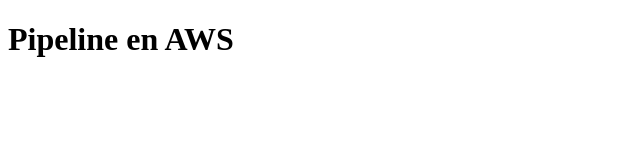
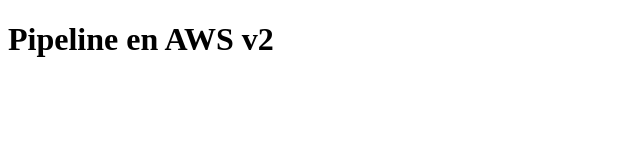
Before and after one commit to Elihan303/code-pipeline-aws, a website: page views/index.html in a window 1280 px wide. Shown: the full height of the page, 0-640 px from the left. Drawn offline with Linux system fonts and the light colour scheme.

Commit message:
Update index.html

```diff
--- a/views/index.html
+++ b/views/index.html
@@ -7,6 +7,6 @@
     <title>Document</title>
 </head>
 <body>
-    <h1>Pipeline en AWS </h1>
+    <h1>Pipeline en AWS v2 </h1>
 </body>
 </html>
```
